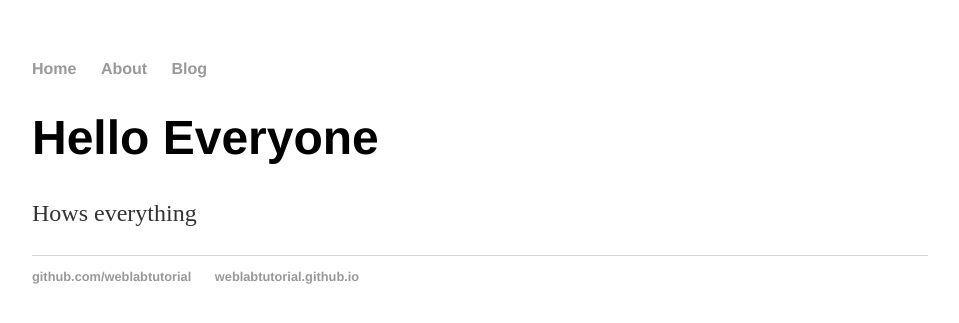
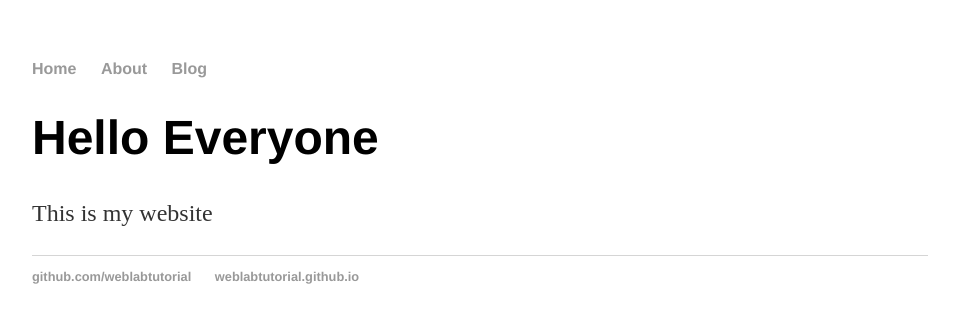
Before and after one commit to DaniellaAnwar/DaniellaAnwar.github.io, a Jekyll site: the page built from index.html, in a window 1280 px wide. Shown: the top 323 px of the page, without its empty margins (160-1119 px from the left). Built offline with Jekyll 4.4.1, drawn with Linux system fonts in a browser that asks for light colours.

Commit message:
Update index.html

```diff
--- a/index.html
+++ b/index.html
@@ -4,5 +4,5 @@ title: Web Programming
 ---
 <div class="blurb">
 	<h1>Hello Everyone</h1>
-	<p>Hows everything </p>
+	<p>This is my website </p>
 </div>
```
